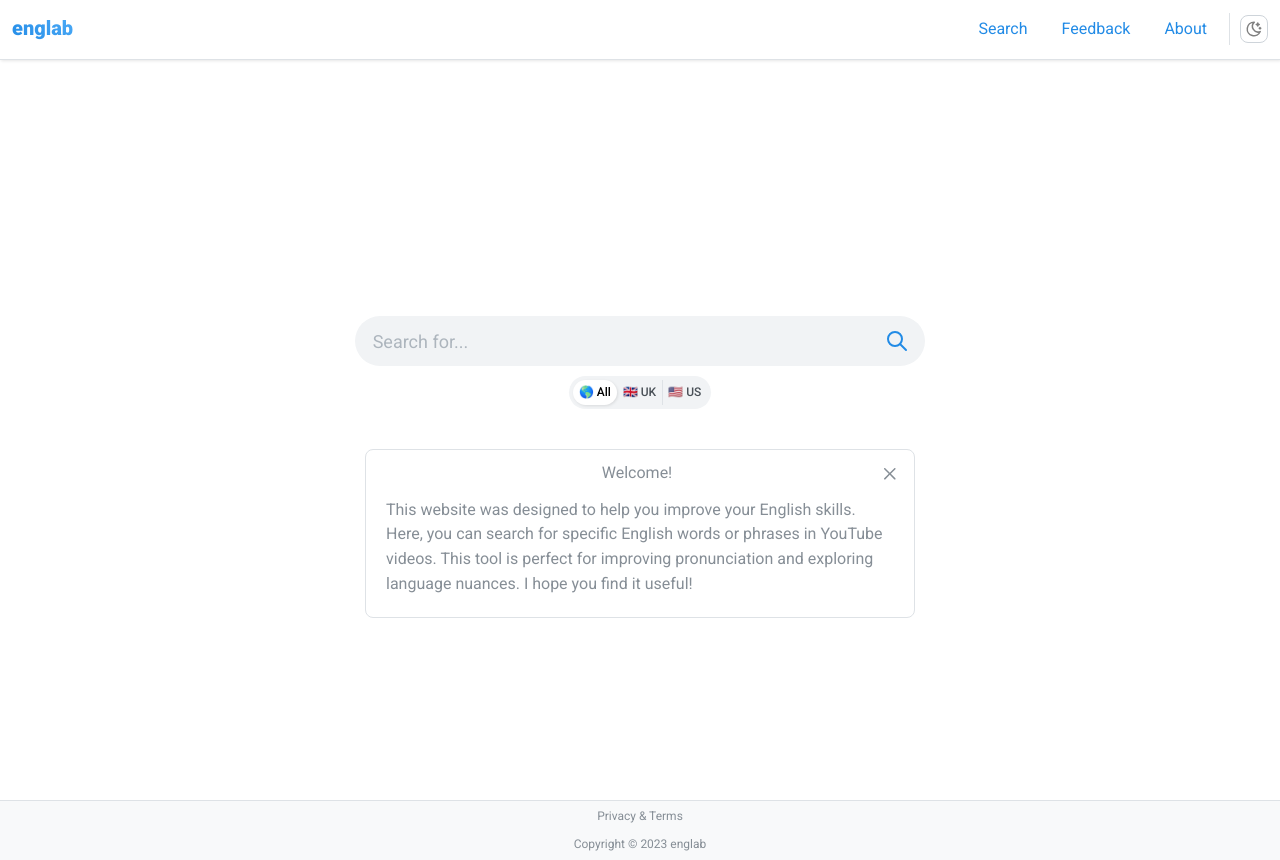
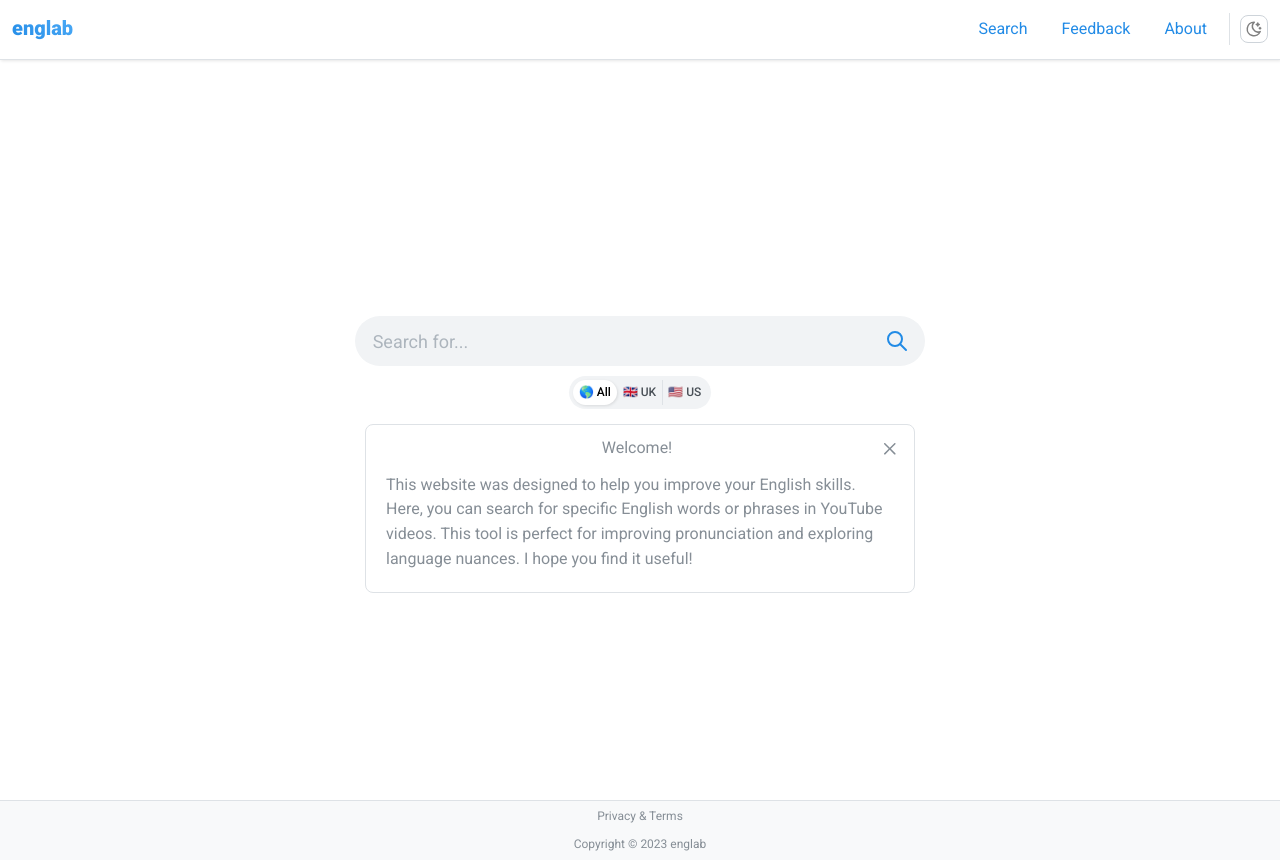
Before and after one commit to englabnet/website, a React (Vite) app: page / in a window 1280 px wide. Built offline with nearby package versions, Linux system fonts and the light colour scheme; a web font is replaced by a local one; what react-google-recaptcha-v3 would draw is missing.

Commit message:
adjusted the welcome message position

```diff
--- a/src/pages/MainPage.jsx
+++ b/src/pages/MainPage.jsx
@@ -43,7 +43,7 @@ function MainPage() {
 
   const welcomeMessage = (
     <Center>
-      <Paper withBorder radius="md" p="10px" mx="15px" mt="5vh" w="550px" style={{ backgroundColor: 'var(--mantine-color-background)' }}>
+      <Paper withBorder radius="md" p="10px" m="15px" w="550px" style={{ backgroundColor: 'var(--mantine-color-background)' }}>
         <Group justify="space-between">
           <Space w="22px" />
           <Text c="dimmed" size="md">Welcome!</Text>
```
